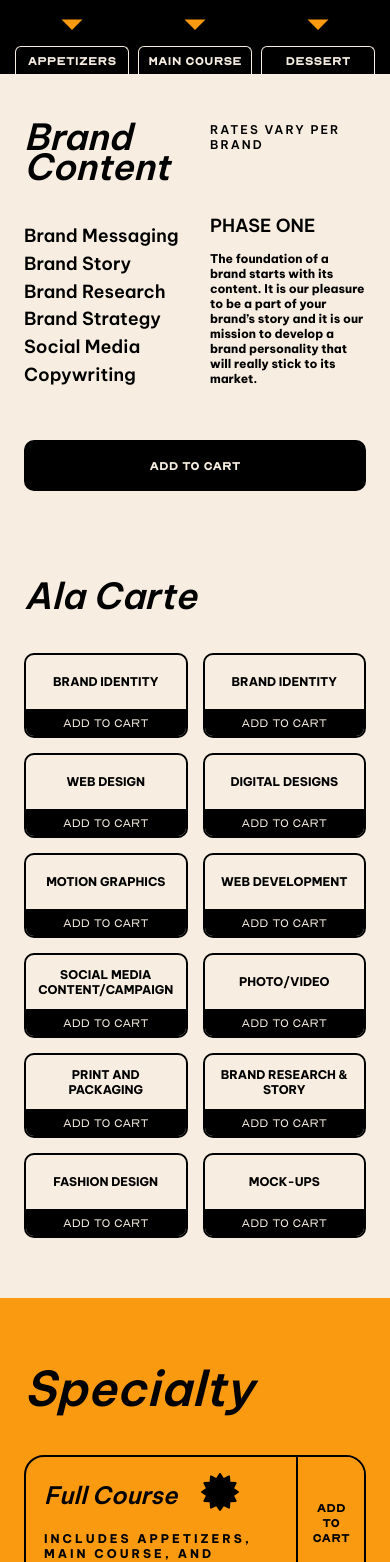
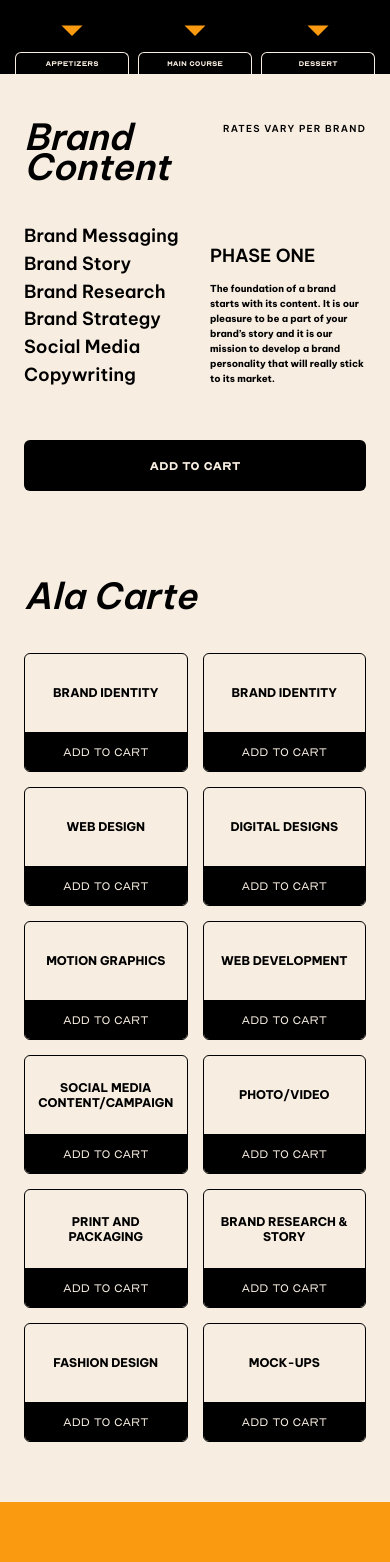
Before and after one commit to mokiong/Menu-page-simmer, a Next.js app: page / in a window 390 px wide. Shown: the part 180-1742 px from the top of the page. Built offline with nearby package versions, Linux system fonts and the light colour scheme.

Commit message:
Replace unit of measurement to rem

```diff
--- a/components/body/products.module.css
+++ b/components/body/products.module.css
@@ -19,7 +19,7 @@
 
 .ratesHeader {
     font-size: var(--text-large);
-    letter-spacing: 2px;
+    letter-spacing: 0.2rem;
 
     display: flex;
     justify-content: flex-end;
@@ -71,7 +71,7 @@
 
     border: none;
     outline: none;
-    border-radius: 10px;
+    border-radius: 1rem;
 }
 
 .btnBuy {
@@ -100,8 +100,8 @@
 }
 
 .product {
-    border: 2px solid black;
-    border-radius: 10px;
+    border: 0.2rem solid black;
+    border-radius: 1rem;
     overflow: hidden;
 
     display: grid;
@@ -163,7 +163,7 @@
     }
 
     .productBtn {
-        padding: 1rem;
+        padding: 2rem;
         font-weight: normal;
     }
 }
--- a/components/body/specialty.module.css
+++ b/components/body/specialty.module.css
@@ -12,8 +12,8 @@
     margin-top: 6rem;
 
     height: 22.5rem;
-    border: 2px solid black;
-    border-radius: 20px;
+    border: 0.3rem solid black;
+    border-radius: 2rem;
 
     display: grid;
 
@@ -24,7 +24,7 @@
 
 .content {
     grid-column: 1 / 3;
-    padding: 2px 7rem;
+    padding: 0.2rem 7rem;
 
     display: flex;
     flex-direction: column;
@@ -62,7 +62,7 @@
 
     border: 0px;
     outline: none;
-    border-left: 2px solid black;
+    border-left: 0.3rem solid black;
 }
 
 .menuFooter {
@@ -76,15 +76,15 @@
     font-family: 'Nord';
     font-weight: bold;
 
-    letter-spacing: 3px;
+    letter-spacing: 0.3rem;
     padding: 3rem 8rem;
 
     background-color: var(--simmer-white);
     color: var(--simmer-black);
 
-    border: 2px solid black;
+    border: 0.2rem solid black;
     outline: none;
-    border-radius: 10px;
+    border-radius: 1rem;
 
     margin-bottom: 5rem;
 }
--- a/components/header/header.module.css
+++ b/components/header/header.module.css
@@ -58,7 +58,7 @@
     border-color: var(--simmer-white);
     border-top-left-radius: 1.5rem;
     border-top-right-radius: 1.5rem;
-    border-bottom: 1px;
+    border-bottom: 0.1rem;
 }
 
 .btn:focus,
@@ -89,10 +89,10 @@
         border-top-left-radius: 1rem;
         border-top-right-radius: 1rem;
         border-bottom: none;
-        border-width: 1px;
+        border-width: 0.1rem;
 
         padding: 1rem;
         font-weight: bold;
-        font-size: 12px;
+        font-size: 1.2rem;
     }
 }
--- a/components/nav/nav-bar.module.css
+++ b/components/nav/nav-bar.module.css
@@ -48,7 +48,7 @@
 .btn {
     padding: 6px 1.2rem;
     border: none;
-    border-radius: 5px;
+    border-radius: 0.5rem;
     background-color: var(--simmer-yellow);
     margin-right: 1.6rem;
 
@@ -56,6 +56,3 @@
     text-transform: uppercase;
     font-weight: bold;
 }
-
-.icon {
-}
--- a/styles/globals.css
+++ b/styles/globals.css
@@ -1,20 +1,20 @@
 html {
-    font-size: 50%;
+    font-size: 62.5%;
 }
 
 body {
-    --global-padding: 15rem;
+    --global-padding: 12rem;
 
-    --text-small: 1.2rem;
-    --text-medium: 1.8rem;
-    --text-large: 2rem;
-    --text-xl: 3rem;
-    --text-xxl: 3.5rem;
+    --text-small: 0.95rem;
+    --text-medium: 1.3rem;
+    --text-large: 1.6rem;
+    --text-xl: 2.4rem;
+    --text-xxl: 2.8rem;
 
-    --header-xs: 4rem;
-    --header-small: 6rem;
-    --header-medium: 8rem;
-    --header-large: 10rem;
+    --header-xs: 3.2rem;
+    --header-small: 4.8rem;
+    --header-medium: 6.4rem;
+    --header-large: 8rem;
 
     --simmer-yellow: #fa9a11;
     --simmer-red: #be3111;
```
